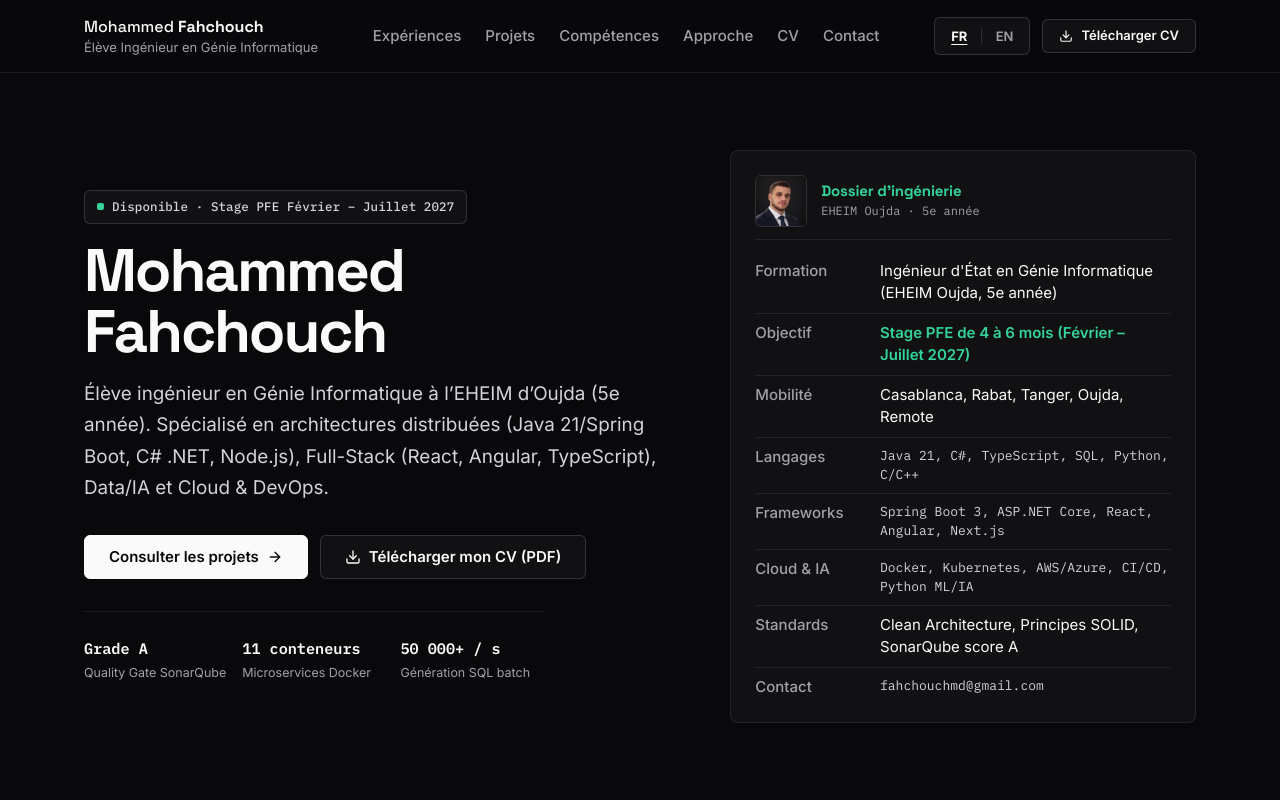
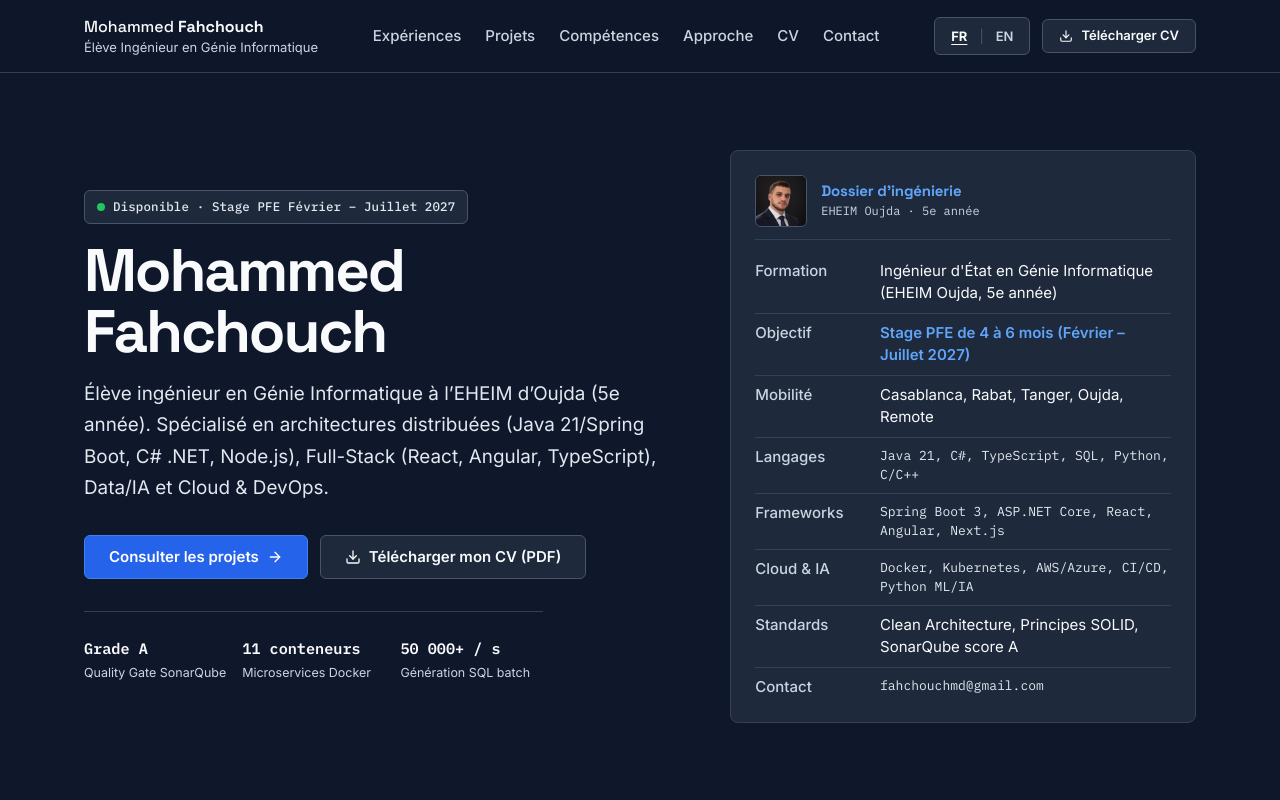
Before and after one commit to fahchouchsm/Portfolio, a React (Vite) app: page / in a window 1280 px wide. Shown: the top 800 px of the page. Built offline with nearby package versions, Linux system fonts and the light colour scheme.

Commit message:
style(colors): switch to high-legibility Slate-900/Slate-800 palette (#0f172a/#1e293b) for optimal readability

```diff
--- a/index.html
+++ b/index.html
@@ -4,7 +4,7 @@
     <meta charset="UTF-8" />
     <meta name="viewport" content="width=device-width, initial-scale=1.0" />
     <link rel="icon" href="/favicon.svg" type="image/svg+xml" />
-    <meta name="theme-color" content="#09090b" />
+    <meta name="theme-color" content="#0f172a" />
     <link rel="icon" href="/favicon.ico" sizes="48x48" />
     <link rel="apple-touch-icon" href="/apple-touch-icon.png" />
     <meta
--- a/src/index.css
+++ b/src/index.css
@@ -1705,10 +1705,10 @@ h1, h2, h3, h4, .brand-name, .section-title, .hero-title {
 }
 
 .status-dot {
-  width: 7px;
-  height: 7px;
-  border-radius: 2px;
-  background-color: var(--color-accent);
+  width: 8px;
+  height: 8px;
+  border-radius: 50%;
+  background-color: #22c55e;
   flex-shrink: 0;
 }
 
@@ -1786,7 +1786,7 @@ h1, h2, h3, h4, .brand-name, .section-title, .hero-title {
 
 .project-card:hover {
   transform: translateY(-2px);
-  border-color: rgba(255, 255, 255, 0.28);
+  border-color: var(--color-accent);
   box-shadow: var(--shadow-hover);
 }
 
@@ -1796,15 +1796,15 @@ h1, h2, h3, h4, .brand-name, .section-title, .hero-title {
 .cv-chip {
   border-radius: var(--radius-inner);
   background-color: var(--color-paper-3);
-  border: 1px solid var(--color-rule);
+  border: 1px solid var(--color-rule-2);
   color: var(--color-ink-2);
 }
 
 .project-category-badge {
   border-radius: var(--radius-inner);
   background-color: var(--color-accent-wash);
-  color: var(--color-accent);
-  border: 1px solid rgba(52, 211, 153, 0.25);
+  color: var(--color-accent-soft);
+  border: 1px solid rgba(96, 165, 250, 0.3);
 }
 
 .btn {
--- a/src/tokens.css
+++ b/src/tokens.css
@@ -1,4 +1,4 @@
-/* Executive Engineering · Obsidian Zinc (#09090b) · Crisp White Ink · Emerald Signal */
+/* Readable Slate Engineering Palette (ui-ux-pro-max Developer Tool / Slate-900 + Slate-800) */
 :root {
   color-scheme: dark;
 
@@ -54,38 +54,38 @@
   --z-toast: 500;
   --z-tooltip: 600;
 
-  /* Obsidian Zinc Surfaces (Linear / Vercel / Brittany Chiang discipline) */
-  --color-paper: #09090b;
-  --color-paper-2: #111114;
-  --color-paper-3: #18181b;
-  --color-paper-elevated: #1c1c21;
+  /* Slate-900 / Slate-800 Balanced Dark Surfaces (No pitch-black crush) */
+  --color-paper: #0f172a;
+  --color-paper-2: #1e293b;
+  --color-paper-3: #273549;
+  --color-paper-elevated: #334155;
 
-  /* Text Hierarchy */
-  --color-ink: #fafafa;
-  --color-ink-2: #d4d4d8;
-  --color-muted: #a1a1aa;
+  /* High-Legibility Text Hierarchy */
+  --color-ink: #f8fafc;
+  --color-ink-2: #e2e8f0;
+  --color-muted: #cbd5e1;
 
-  /* Subtle Hairline Rules */
-  --color-rule: rgba(255, 255, 255, 0.08);
-  --color-rule-2: rgba(255, 255, 255, 0.14);
+  /* Crisp Slate Borders */
+  --color-rule: #334155;
+  --color-rule-2: #475569;
 
-  /* Primary Accent: Crisp Emerald */
-  --color-accent: #34d399;
-  --color-accent-hover: #6ee7b7;
-  --color-accent-ink: #052e16;
-  --color-focus: #34d399;
-  --color-accent-wash: rgba(52, 211, 153, 0.1);
-  --color-accent-soft: #6ee7b7;
+  /* Primary Accent: Calm Engineering Blue + Green Live Dot */
+  --color-accent: #60a5fa;
+  --color-accent-hover: #93c5fd;
+  --color-accent-ink: #0f172a;
+  --color-focus: #60a5fa;
+  --color-accent-wash: rgba(96, 165, 250, 0.14);
+  --color-accent-soft: #93c5fd;
 
-  /* Button Primary: Crisp High-Contrast White on Obsidian */
-  --color-btn-primary-bg: #fafafa;
-  --color-btn-primary-hover: #e4e4e7;
-  --color-btn-primary-text: #09090b;
-  --color-btn-primary-border: #fafafa;
+  /* Button Primary: Crisp High-Contrast Blue-600 with White Text */
+  --color-btn-primary-bg: #2563eb;
+  --color-btn-primary-hover: #1d4ed8;
+  --color-btn-primary-text: #ffffff;
+  --color-btn-primary-border: #3b82f6;
 
   /* Surfaces & Overlays */
-  --color-header-bg: rgba(9, 9, 11, 0.85);
-  --color-backdrop: rgba(0, 0, 0, 0.82);
+  --color-header-bg: rgba(15, 23, 42, 0.9);
+  --color-backdrop: rgba(2, 6, 23, 0.8);
 
   /* Typefaces */
   --font-display: "Space Grotesk", ui-sans-serif, system-ui, sans-serif;
@@ -97,6 +97,6 @@
   --radius-inner: 6px;
   --radius-pill: 6px;
   --rule-hair: 1px;
-  --shadow-card: none;
-  --shadow-hover: 0 12px 32px -12px rgba(0, 0, 0, 0.65);
+  --shadow-card: 0 2px 10px -2px rgba(2, 6, 23, 0.35);
+  --shadow-hover: 0 12px 28px -8px rgba(2, 6, 23, 0.55);
 }
```
